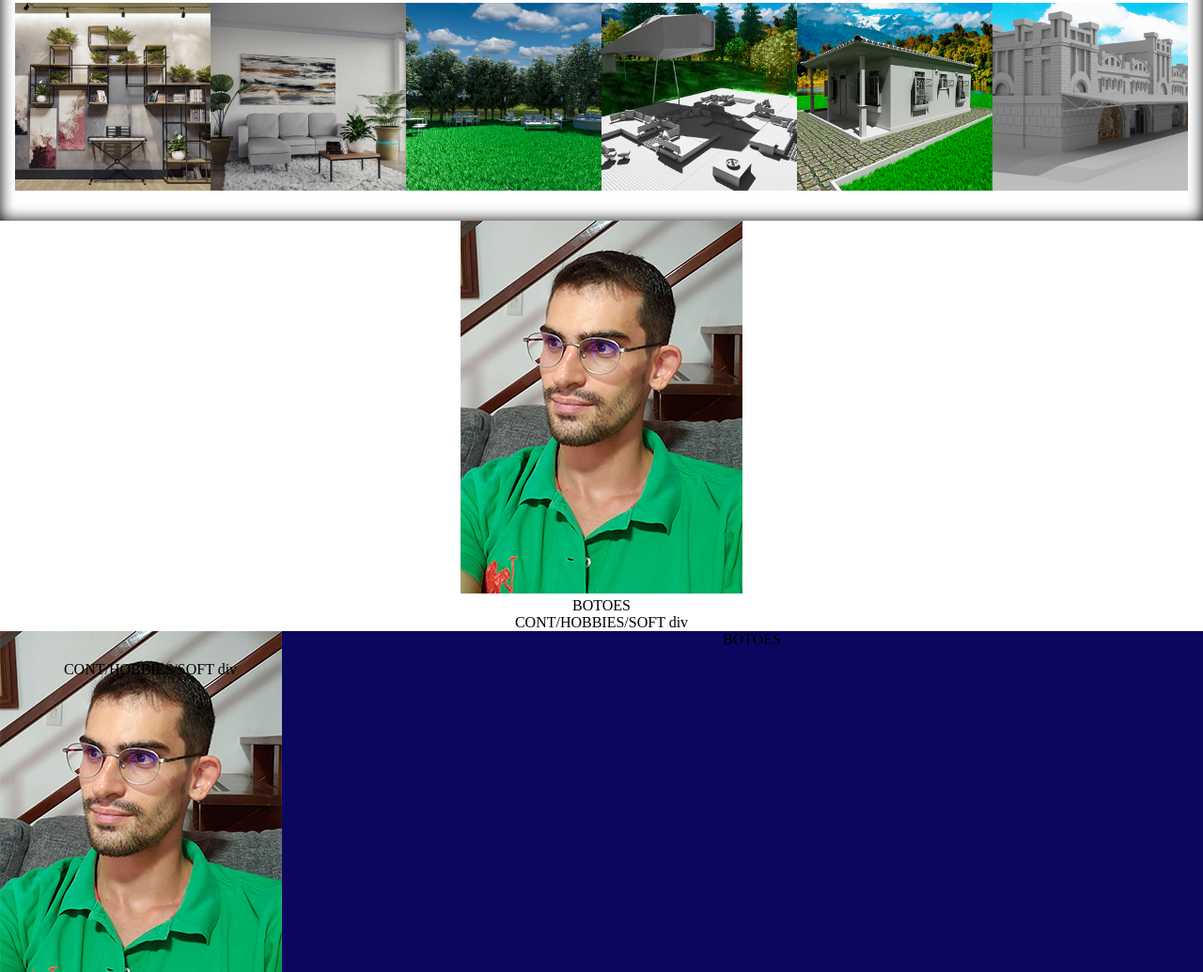
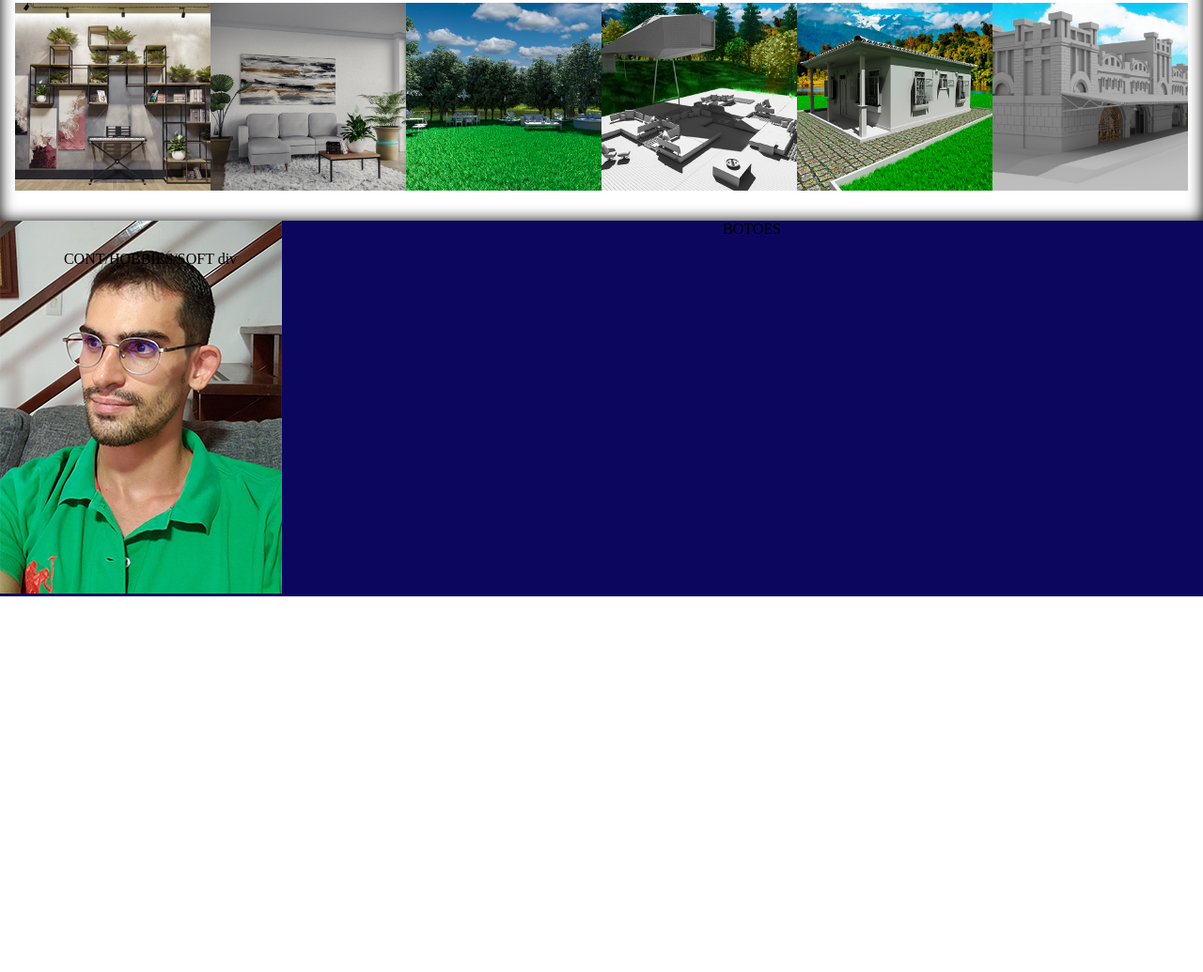
Before and after one commit to LuFipe/ArchViz-LuizFelipe, a plain HTML site: page index.html in a window 1280 px wide. Shown: the part 1185-2220 px from the top of the page at 94% size. After the commit the page ends 1820 px from the top, so only its background shows below. Drawn offline with Linux system fonts and the light colour scheme.

Commit message:
Update index.html
Not able to change on VS Code, i've made the change here

```diff
--- a/index.html
+++ b/index.html
@@ -31,19 +31,10 @@
 				<img class="highImg_CLASS" src="./Assets/Projetos/Ambientes/10.jpg" alt="IMG_3">
 			</div>
 		</div>
-		<div id="divPortfolio_ID">
+		<div >
 			<P>Portfolio</P>
 			<div class="separadorH_CLASS"></div>
 			<div id="portfolioViewport_ID" ></div>
-		</div>
-		<div>
-			<img src="./Assets/Perfil.jpg" alt="FOTOPERFIL">
-			<div>
-				BOTOES
-			</div>
-			<div>
-				CONT/HOBBIES/SOFT div
-			</div>
 		</div>
 	</section>
 	<footer>
```
